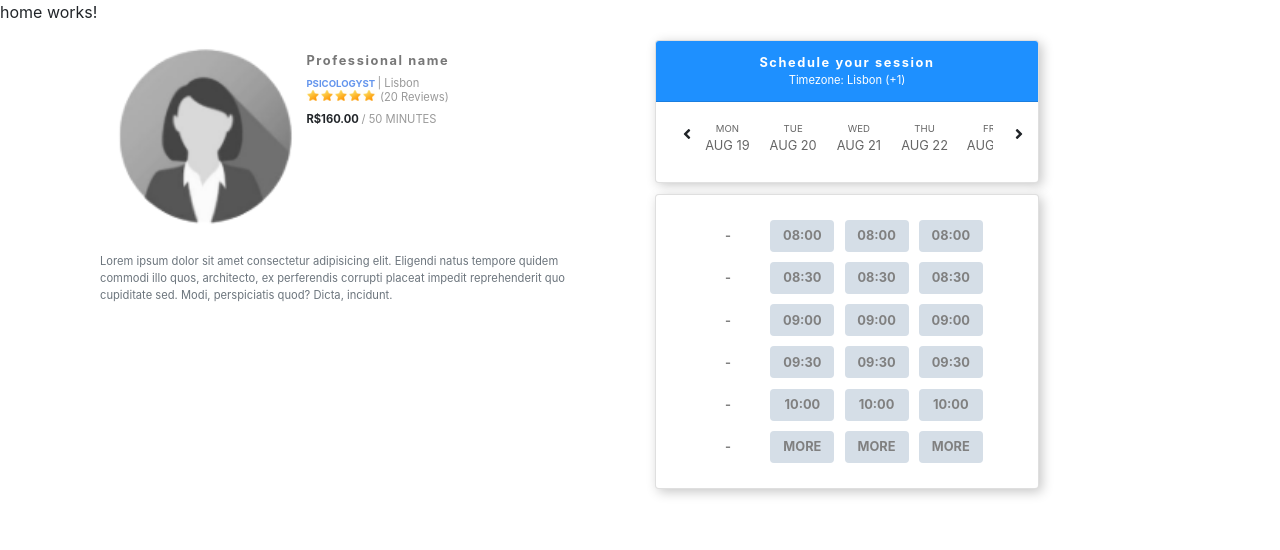
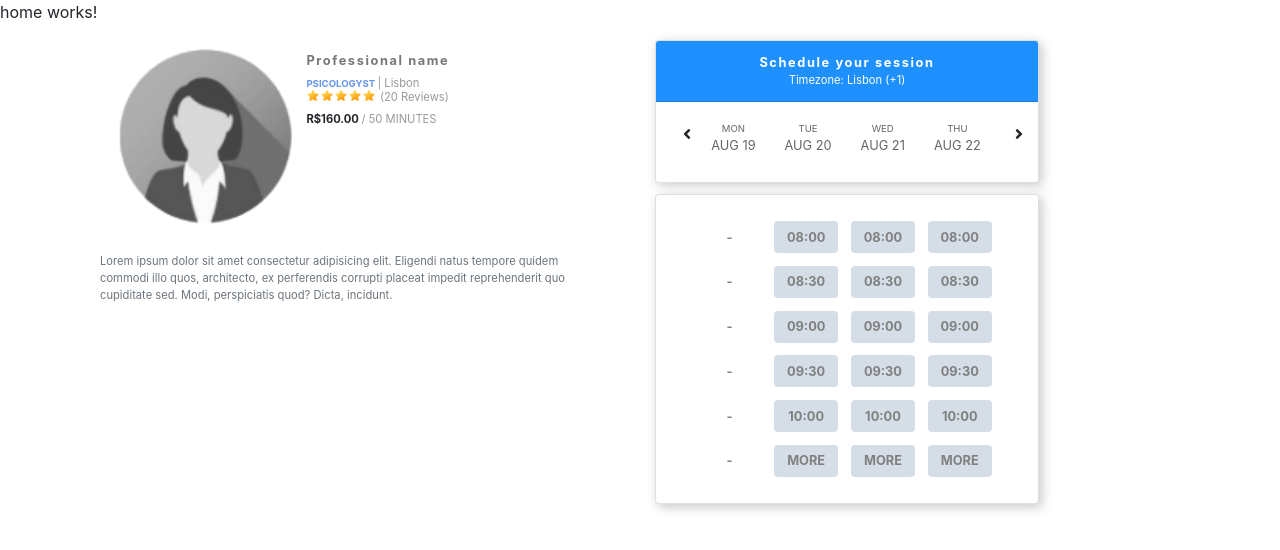
Before and after one commit to notreniev/zk-challenge, an Angular app: page /home in a window 1280 px wide. Shown: the top 550 px of the page. Built offline with nearby package versions, Linux system fonts and the light colour scheme.

Commit message:
Slot design first model finished

```diff
--- a/src/app/schedule/schedule.component.css
+++ b/src/app/schedule/schedule.component.css
@@ -20,7 +20,7 @@
   width: 20%;
   height: 40px;
   border: 0px solid black;
-  margin: 0 1% 0 1%;
+  margin: 0 2% 0 3%;
   display: inline-block;
   word-wrap: break-word;
   text-align: center;
@@ -73,8 +73,8 @@
 .slot{
   text-align: center;
   min-width: 4rem;
-  margin: 0.4em;
-  padding: 0.5em;
+  margin: 0.4rem;
+  padding: 0.4rem;
   background-color: rgb(213, 222, 231);
   color: grey;
   font-size: 0.8rem;
@@ -85,8 +85,8 @@
 .slot-free{
   text-align: center;
   min-width: 4rem;
-  margin: 0.4em;
-  padding: 0.5em;
+  margin: 0.4rem;
+  padding: 0.4rem;
   background-color:white;
   color: grey;
   font-size: 0.8rem;
```
